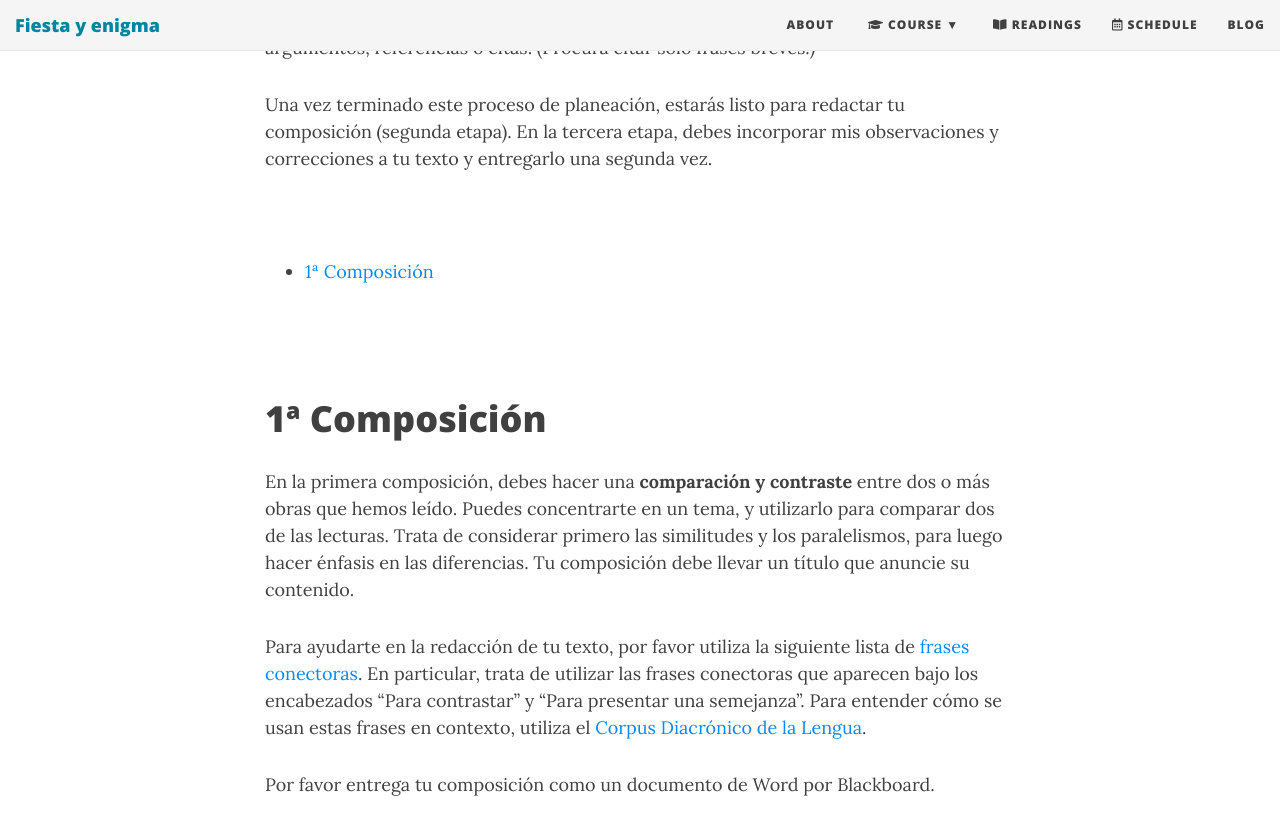
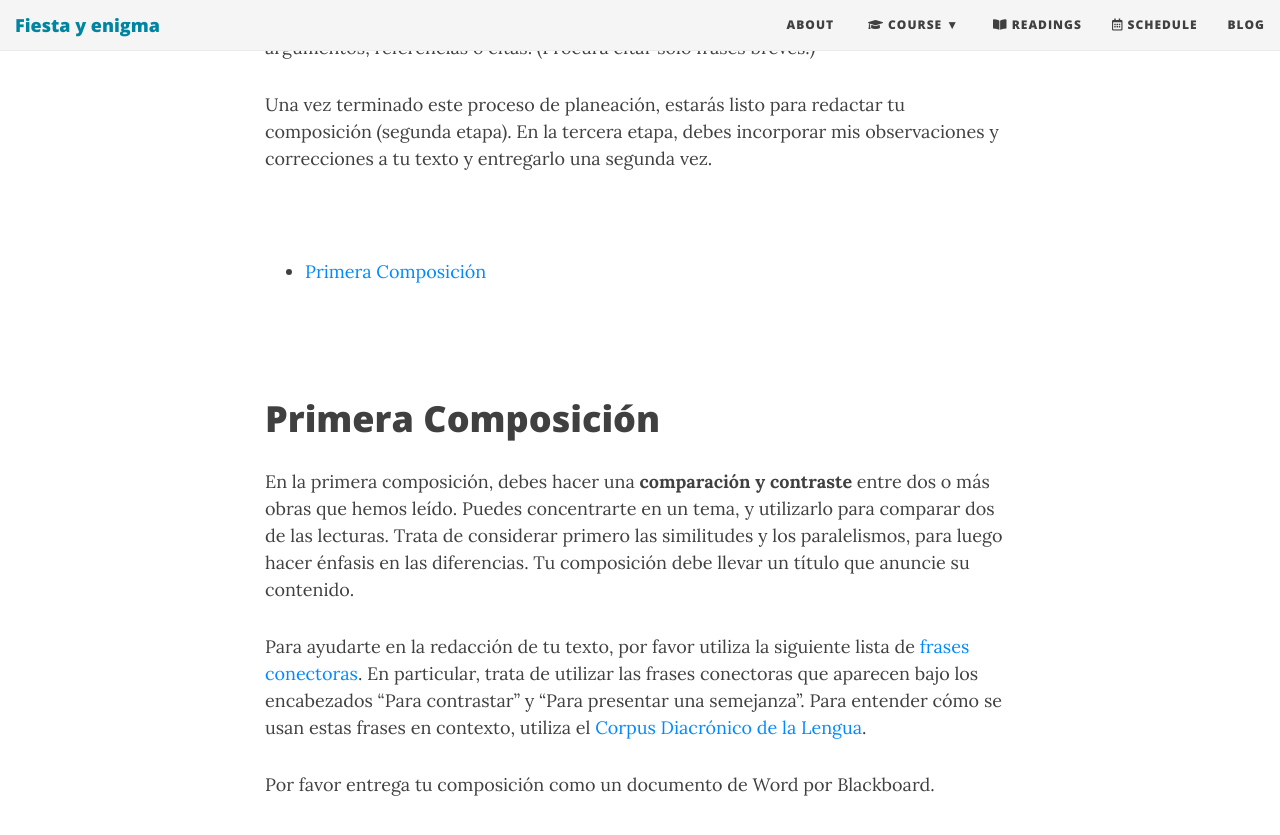
Before and after one commit to Hipomenes/novohispana, a Jekyll site: the page built from assignments.md, in a window 1280 px wide and 900 px high, scrolled down 655 px. Shown: the top 835 px of the window. Built offline with Jekyll 4.4.1, drawn with Linux system fonts in a browser that asks for light colours; nearby versions of some CDN libraries.

Commit message:
Update assignments.md

```diff
--- a/assignments.md
+++ b/assignments.md
@@ -19,7 +19,7 @@ Una vez terminado este proceso de planeación, estarás listo para redactar tu c
 <br>
 <br>
 
-# 1ª Composición
+# Primera Composición
 
 En la primera composición, debes hacer una **comparación y contraste** entre dos o más obras que hemos leído. Puedes concentrarte en un tema, y utilizarlo para comparar dos de las lecturas. Trata de considerar primero las similitudes y los paralelismos, para luego hacer énfasis en las diferencias. Tu composición debe llevar un título que anuncie su contenido.
 
```
